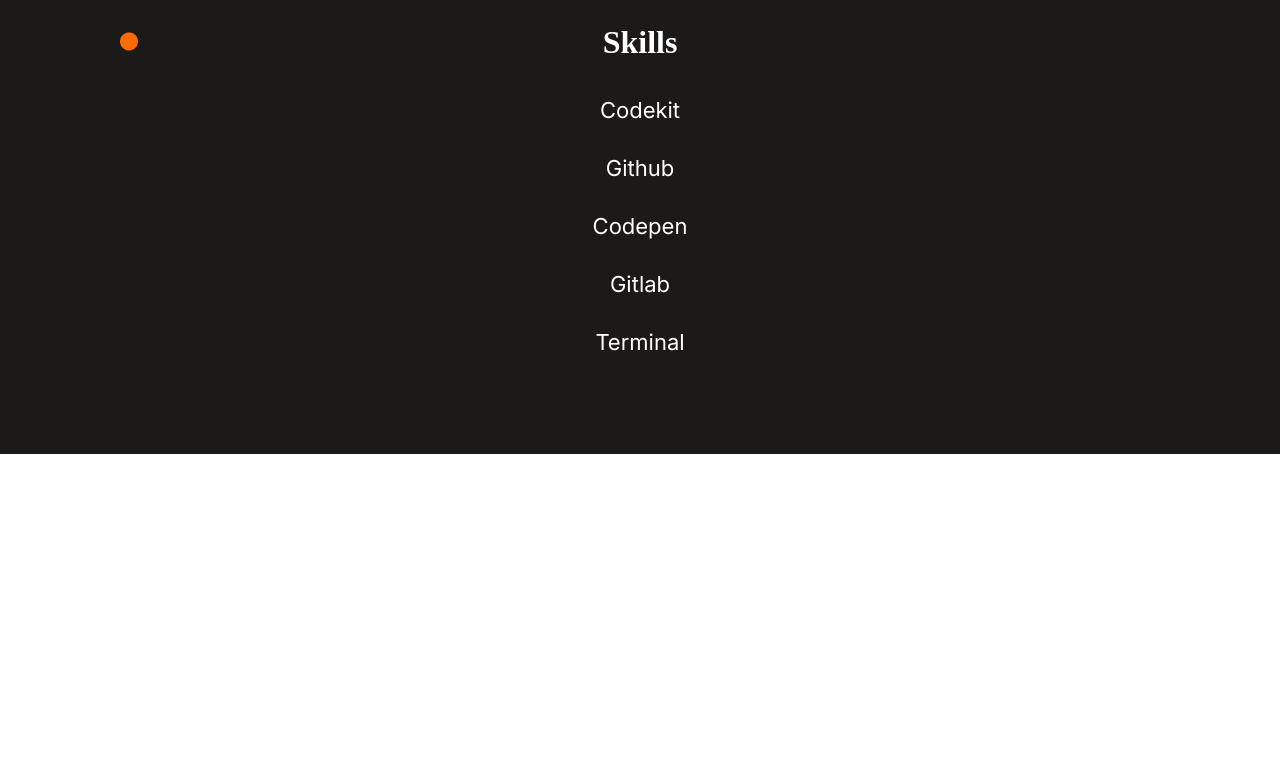
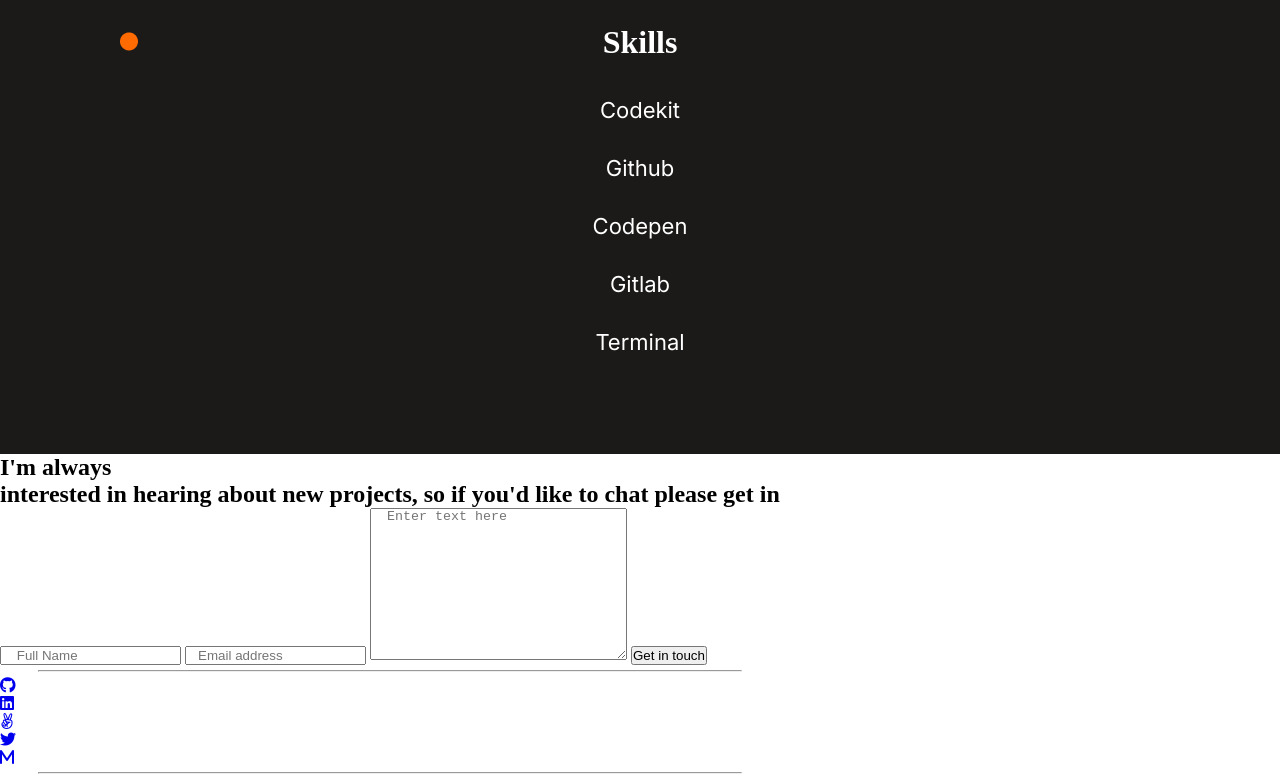
Before and after one commit to bruk19/Portfolio, a plain HTML site: page index.html in a window 1280 px wide. Shown: the part 5557-6336 px from the top of the page. Before the commit the page ends 6011 px from the top, so only its background shows below. Drawn offline with Linux system fonts and the light colour scheme.

Commit message:
added footer for html

```diff
--- a/index.html
+++ b/index.html
@@ -164,6 +164,27 @@
                 </div>
             </div>
         </section>
+        <footer class="contact">
+            <h2>I'm always <br> interested in hearing about new projects,
+                so if you'd like to chat please get in</h2>
+            <div class="ip-type">
+                <input class="Name" type="text" placeholder="    Full Name" maxlength="30" required>
+                <input class="email" type="email" placeholder="   Email address" pattern="[a-z0-9._%+-]+@[a-z0-9.-]+\.[a-z]{2,4}$" required>
+                <textarea name="msgt1" class="t1" cols="30" rows="10" maxlength="500" placeholder="  Enter text here"></textarea>
+                <button class="get" type="submit">Get in touch</button>
+            </div>
+            <hr class="asch">
+            <div class="ico">
+            <ul class="icons-last">
+                <li><a href="#"><i class="fa-brands fa-github"></i></a></li>
+                <li><a href="#"><i class="fa-brands fa-linkedin"></i></a></li>
+                <li><a href="#"><i class="fa-brands fa-angellist"></i></a></li>
+                <li><a href="#"><i class="fa-brands fa-twitter"></i></a></li>
+                <li><a href="#"><i class="fa-solid fa-m"></i></a></li>
+            </ul>
+    <hr class="last">
+            </div>
+        </footer>
     </main>
 </body>
 </html>
```
